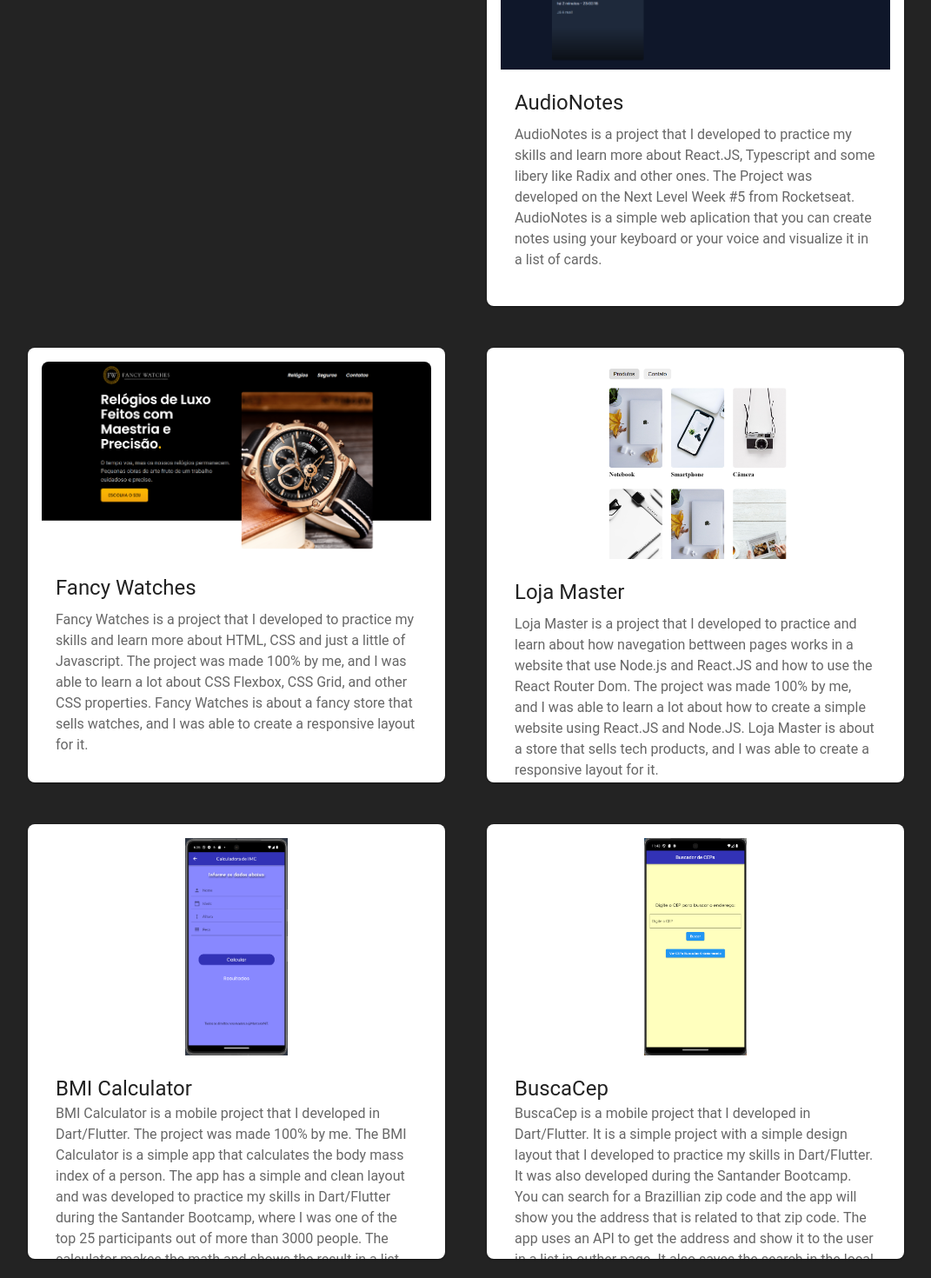
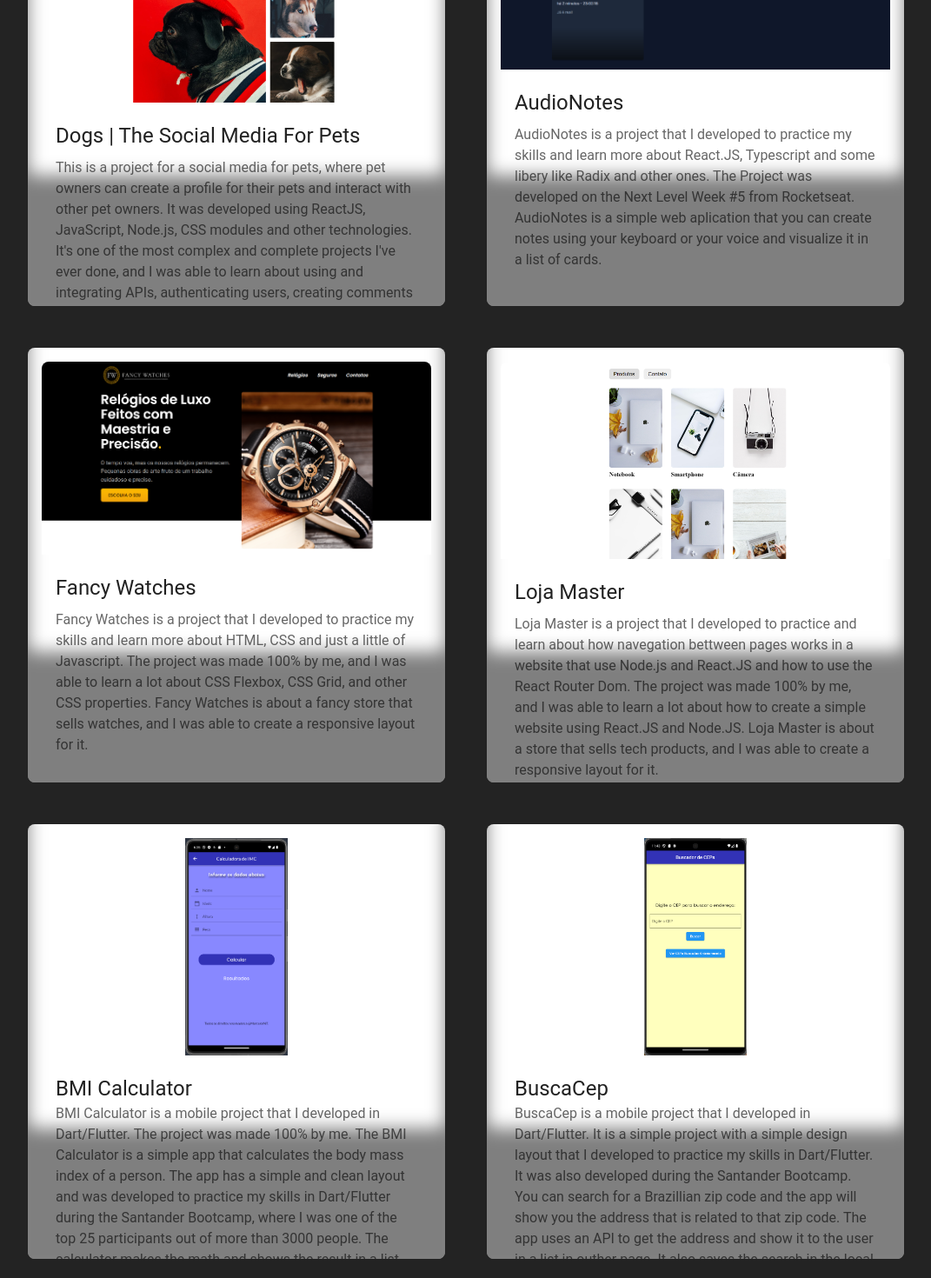
Before and after one commit to MarcusVNT/my-portfolio, a React (Vite) app: page / in a window 1280 px wide. Shown: the part 2360-3830 px from the top of the page at 87% size, without its empty margins (104-1175 px from the left). Built offline with nearby package versions, Linux system fonts and the light colour scheme; a web font is replaced by a local one.

Commit message:
feat: Modal Dogs project.

```diff
--- a/src/pages/Home/sections/Projects/Cards.tsx
+++ b/src/pages/Home/sections/Projects/Cards.tsx
@@ -1,4 +1,5 @@
 import {
+  Box,
   Card,
   CardContent,
   Grid,
@@ -33,35 +34,30 @@ export default function Cards() {
     transform: "translate(-50%, -50%)",
     width: 400,
     bgcolor: "background.paper",
-    border: "2px solid #000",
+    border: "2px solid #4f8e3e",
     boxShadow: 24,
     pt: 2,
     px: 4,
     pb: 3,
   };
 
-  function CardModal() {
   const [open, setOpen] = useState(false);
-    const handleOpen = () => {
-      setOpen(true);
-    };
-    const handleClose = () => {
-      setOpen(false);
-    };
-  }
+  const handleOpen = () => setOpen(true);
+  const handleClose = () => setOpen(false);
 
   return (
     <Grid container gap="48px" justifyContent="center">
       <Grid item sm={5}>
-        <Modal>
         <Card
           sx={{
             borderRadius: "8px",
             height: "500px",
+            boxShadow: "inset 0px -150px 20px 0px rgba(0, 0, 0, 0.5)",
+            cursor: "pointer",
           }}
+          onClick={handleOpen}
         >
           <CardContent>
-              {/* <Stack maxHeight="600px"> */}
             <img
               src={Dogs}
               alt="Dogs - Social Media for Pets"
@@ -72,24 +68,58 @@ export default function Cards() {
                 borderRadius: "8px 8px 0 0",
               }}
             />
-              {/* </Stack> */}
-              <Stack sx={{ padding: "16px 16px 0 16px" }}>
+
+            <Stack
+              sx={{
+                padding: "16px 16px 0 16px",
+              }}
+            >
               <Typography variant="h5" component="div" marginBottom="8px">
                 Dogs | The Social Media For Pets
               </Typography>
               <Typography sx={{ mb: 1.5 }} color="text.secondary">
-                  This is a project for a social media for pets, where pet
-                  owners can create a profile for their pets and interact with
-                  other pet owners. It was developed using ReactJS, JavaScript,
-                  Node.js, CSS modules and other technologies. It's one of the
-                  most complex and complete projects I've ever done, and I was
-                  able to learn about using and integrating APIs, authenticating
-                  users, creating comments and many other features that we deal
-                  with in day-to-day development.
+                This is a project for a social media for pets, where pet owners
+                can create a profile for their pets and interact with other pet
+                owners. It was developed using ReactJS, JavaScript, Node.js, CSS
+                modules and other technologies. It's one of the most complex and
+                complete projects I've ever done, and I was able to learn about
+                using and integrating APIs, authenticating users, creating
+                comments and many other features that we deal with in day-to-day
+                development.
               </Typography>
             </Stack>
           </CardContent>
         </Card>
+        <Modal
+          open={open}
+          onClose={handleClose}
+          aria-labelledby="Dogs | The Social Media For Pets"
+        >
+          <Box sx={modalStyle}>
+            <img
+              src={Dogs}
+              alt="Dogs - Social Media for Pets"
+              style={{
+                objectFit: "contain",
+                width: "100%",
+                maxHeight: "250px",
+                borderRadius: "8px 8px 0 0",
+              }}
+            />
+            <Typography id="modal-title" variant="h6" component="h2">
+              Dogs | The Social Media For Pets
+            </Typography>
+            <Typography id="modal-description" sx={{ mt: 2 }}>
+              This is a project for a social media for pets, where pet owners
+              can create a profile for their pets and interact with other pet
+              owners. It was developed using ReactJS, JavaScript, Node.js, CSS
+              modules and other technologies. It's one of the most complex and
+              complete projects I've ever done, and I was able to learn about
+              using and integrating APIs, authenticating users, creating
+              comments and many other features that we deal with in day-to-day
+              development.
+            </Typography>
+          </Box>
         </Modal>
       </Grid>
       <Grid item sm={5}>
@@ -97,6 +127,9 @@ export default function Cards() {
           sx={{
             borderRadius: "8px",
             height: "500px",
+            boxShadow: "inset 0px -150px 20px 0px rgba(0, 0, 0, 0.5)",
+
+            cursor: "pointer",
           }}
         >
           <CardContent>
@@ -131,6 +164,9 @@ export default function Cards() {
           sx={{
             borderRadius: "8px",
             height: "500px",
+            boxShadow: "inset 0px -150px 20px 0px rgba(0, 0, 0, 0.5)",
+
+            cursor: "pointer",
           }}
         >
           <CardContent>
@@ -165,6 +201,9 @@ export default function Cards() {
           sx={{
             borderRadius: "8px",
             height: "500px",
+            boxShadow: "inset 0px -150px 20px 0px rgba(0, 0, 0, 0.5)",
+
+            cursor: "pointer",
           }}
         >
           <CardContent>
@@ -200,6 +239,9 @@ export default function Cards() {
           sx={{
             borderRadius: "8px",
             height: "500px",
+            boxShadow: "inset 0px -150px 20px 0px rgba(0, 0, 0, 0.5)",
+
+            cursor: "pointer",
           }}
         >
           <CardContent>
@@ -238,6 +280,9 @@ export default function Cards() {
           sx={{
             borderRadius: "8px",
             height: "500px",
+            boxShadow: "inset 0px -150px 20px 0px rgba(0, 0, 0, 0.5)",
+
+            cursor: "pointer",
           }}
         >
           <CardContent>
```
Lines whose indentation alone changed are shown as unchanged.
